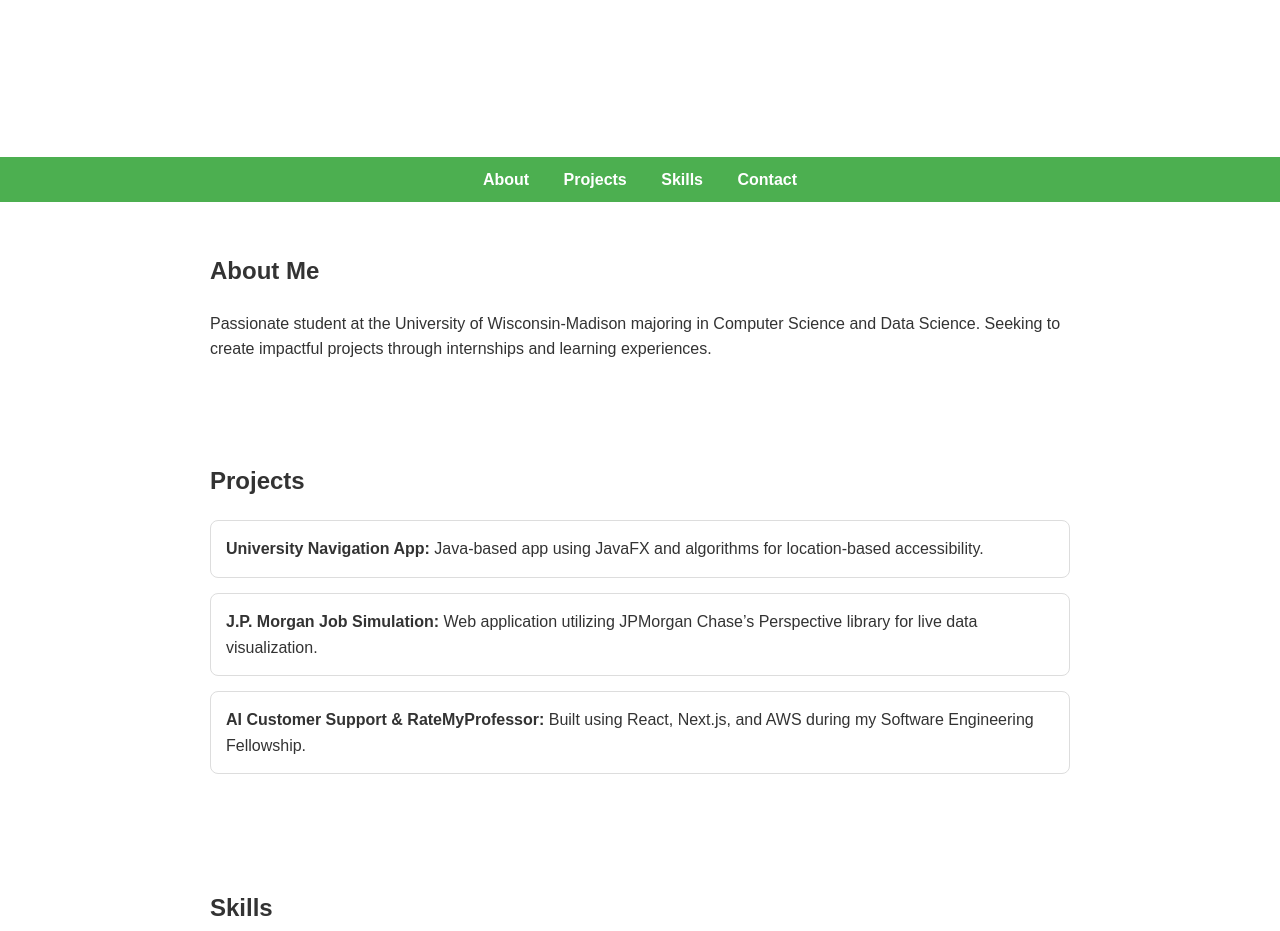
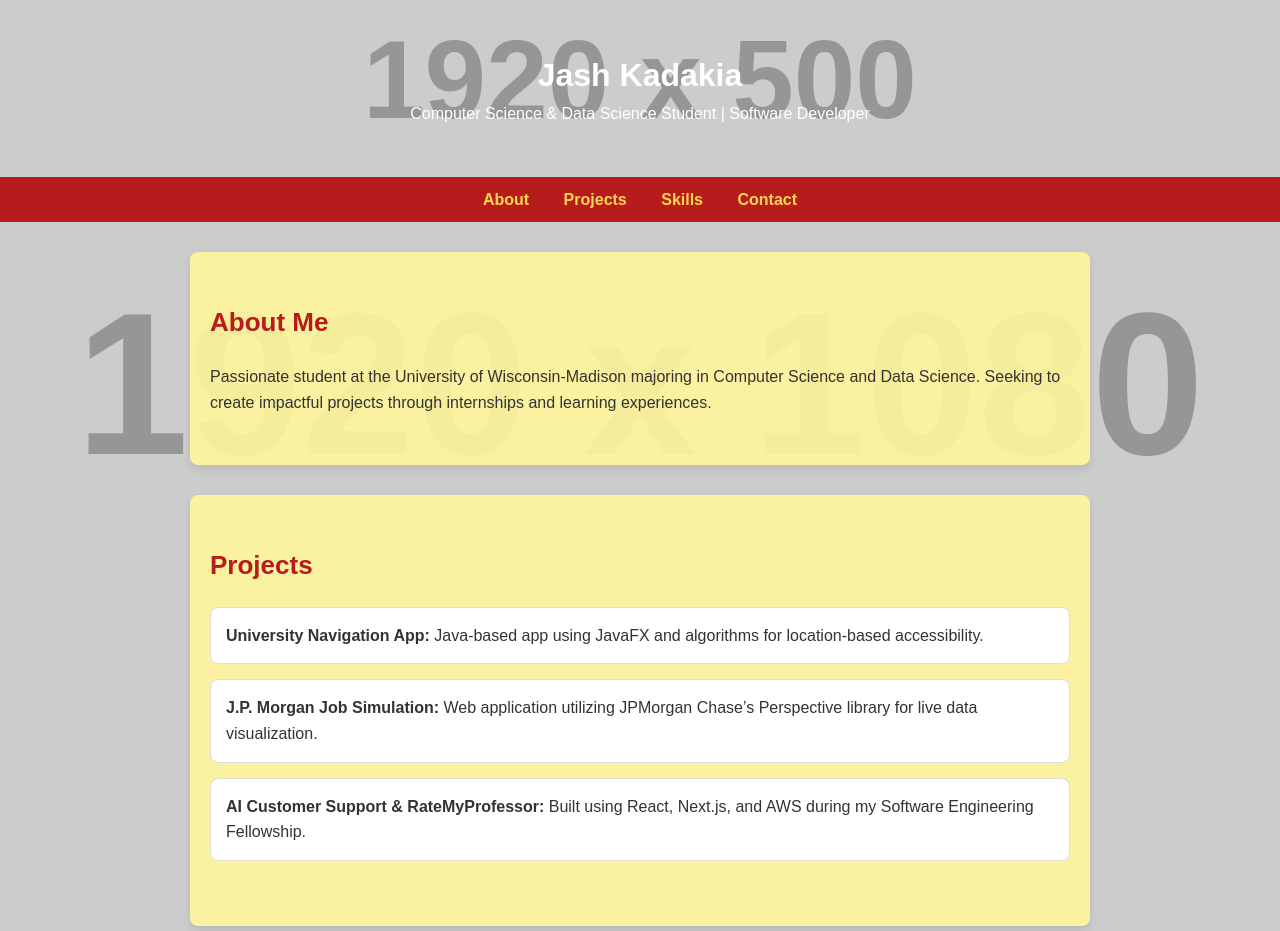
Before and after one commit to jashkad8967/JashWebsite, a plain HTML site: page index.html in a window 1280 px wide. Shown: the top 931 px of the page. Drawn offline with Linux system fonts and the light colour scheme; placeholder pictures from the web are drawn by us.

Commit message:
Update styles.css #1

```diff
--- a/styles.css
+++ b/styles.css
@@ -1,3 +1,4 @@
+/* Global Styles */
 * {
     margin: 0;
     padding: 0;
@@ -5,23 +6,28 @@
 }
 body {
     font-family: Arial, sans-serif;
-    background-image: url('images/background.jpg');
+    background-image: url('https://via.placeholder.com/1920x1080'); /* Main background */
     background-size: cover;
     background-attachment: fixed;
     line-height: 1.6;
     color: #333;
 }
+
+/* Header Section */
 header {
-    background-image: url('images/header-bg.jpg');
+    background-image: url('https://via.placeholder.com/1920x500'); /* Header background */
     background-size: cover;
+    background-position: center;
     color: white;
-    padding: 40px 0;
+    padding: 50px 0;
     text-align: center;
 }
+
+/* Navigation Bar */
 nav ul {
     list-style: none;
     text-align: center;
-    background: #4CAF50;
+    background: #B71C1C; /* Dark Red */
     padding: 10px 0;
 }
 nav ul li {
@@ -30,19 +36,27 @@ nav ul li {
 }
 nav a {
     text-decoration: none;
-    color: white;
+    color: #FFD54F; /* Dark Yellow */
     font-weight: bold;
+    transition: color 0.3s ease;
 }
+nav a:hover {
+    color: #FFEB3B; /* Brighter Yellow */
+}
+
+/* Section Styles */
 section {
     padding: 50px 20px;
     max-width: 900px;
-    margin: 0 auto;
-    background: rgba(255, 255, 255, 0.9);
+    margin: 30px auto;
+    background: rgba(255, 245, 157, 0.9); /* Light Yellow background */
     border-radius: 8px;
+    box-shadow: 0 4px 8px rgba(0, 0, 0, 0.1);
 }
 h2 {
     margin-bottom: 20px;
-    font-size: 24px;
+    font-size: 26px;
+    color: #B71C1C; /* Dark Red */
 }
 #projects ul {
     list-style: none;
@@ -53,22 +67,35 @@ h2 {
     padding: 15px;
     border: 1px solid #ddd;
     border-radius: 8px;
+    transition: transform 0.3s;
 }
+#projects li:hover {
+    transform: scale(1.03);
+}
+
+/* Contact & Footer */
 #contact p, #contact a {
     margin-bottom: 10px;
+    color: #B71C1C; /* Dark Red */
 }
 footer {
-    background-color: #4CAF50;
+    background-color: #B71C1C;
     color: white;
     text-align: center;
     padding: 10px 0;
     margin-top: 20px;
 }
+
+/* Back to Top Button */
 #backToTop {
     margin-top: 10px;
     padding: 10px 20px;
-    background-color: #fff;
-    border: 1px solid #4CAF50;
+    background-color: #FFD54F;
+    border: 1px solid #B71C1C;
     border-radius: 5px;
     cursor: pointer;
+    transition: background-color 0.3s ease;
 }
+#backToTop:hover {
+    background-color: #FFEB3B;
+}
```
